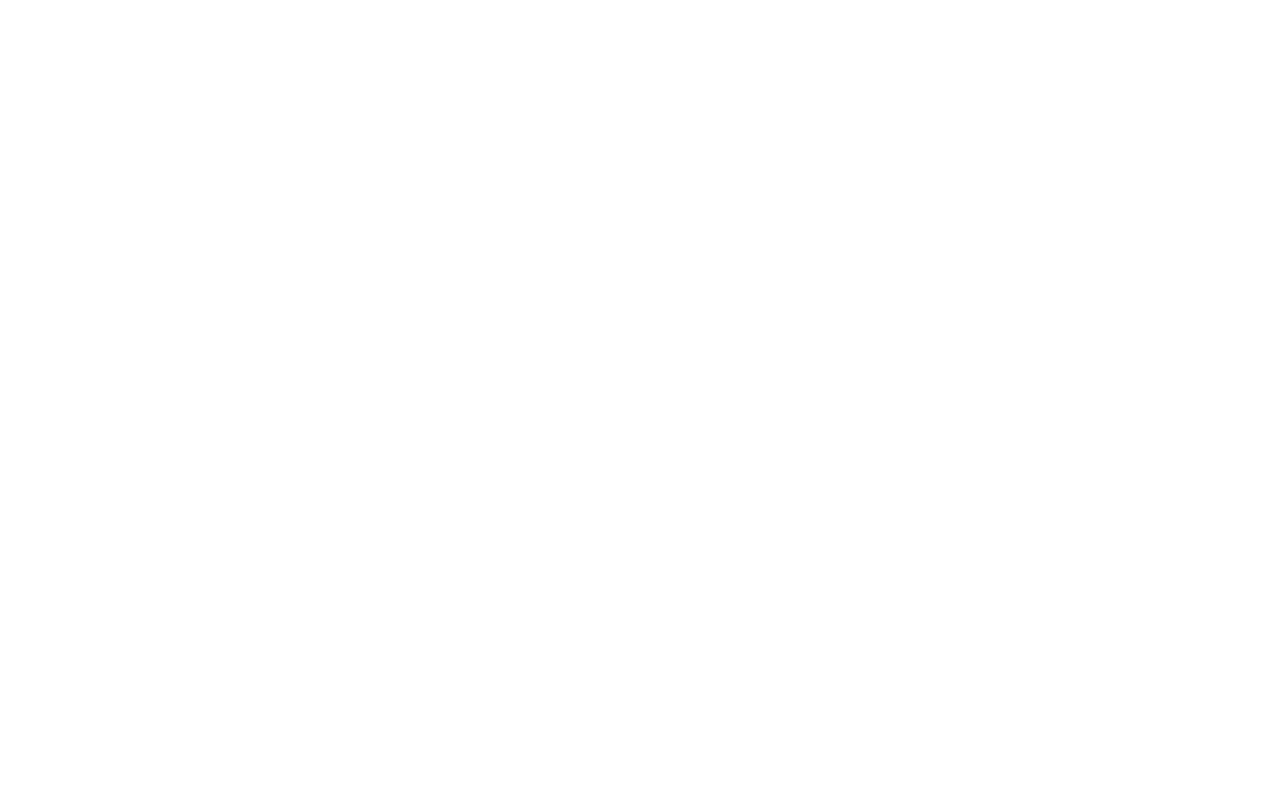
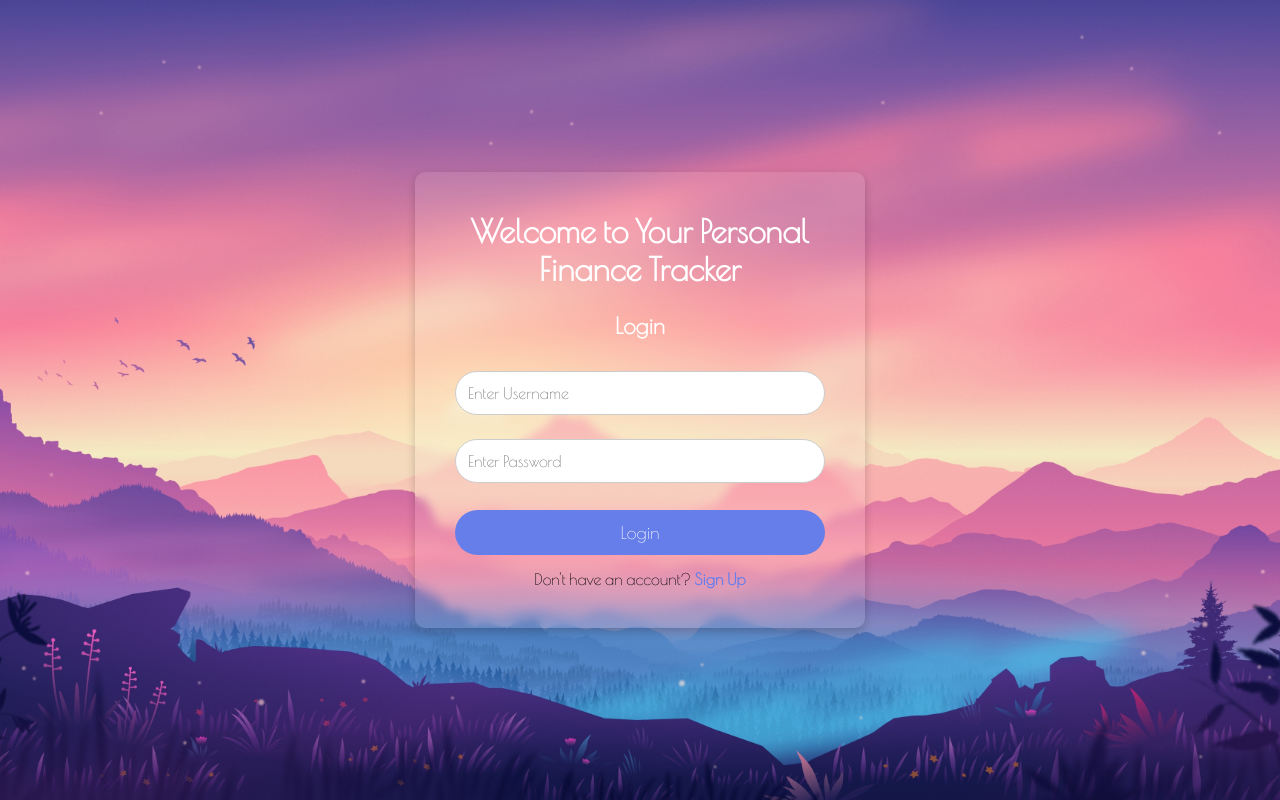
Before and after one commit to nidesh-ahilan/finance-tracker, a React (Vite) app: page /#/login in a window 1280 px wide. Built offline with nearby package versions, Linux system fonts and the light colour scheme.

Commit message:
first commit

```diff
--- a/src/App.tsx
+++ b/src/App.tsx
@@ -21,13 +21,12 @@
   };
 
   return (
-    <Router basename='/finance-tracker'>
-      <Routes>
+    <Routes>
           <Route path="/" element={<Navigate to={isAuthenticated ? "/dashboard" : "/login"} />} />
           <Route path="/login" element={isAuthenticated ? <Navigate to="/dashboard" /> : <Login onLogin={handleLogin} />} />
           <Route path="/dashboard/*" element={isAuthenticated ? <Dashboard userId = {activeUser} onLogout={handleLogout} /> : <Navigate to="/login" />} />
        </Routes>
-    </Router>
+
   );
 };
 
--- a/src/main.tsx
+++ b/src/main.tsx
@@ -1,9 +1,10 @@
 import { StrictMode } from 'react'
 import { createRoot } from 'react-dom/client'
+import { HashRouter as Router, Route, Routes, Navigate, HashRouter } from 'react-router-dom'
 import App from './App.tsx'
 
 createRoot(document.getElementById('root')!).render(
-  <StrictMode>
-    <App />
-  </StrictMode>,
+  <HashRouter>
+        <App />
+  </HashRouter>,
 )
```
Also changed, not shown: 1 other file (tests, documents, lock files or other folders).
